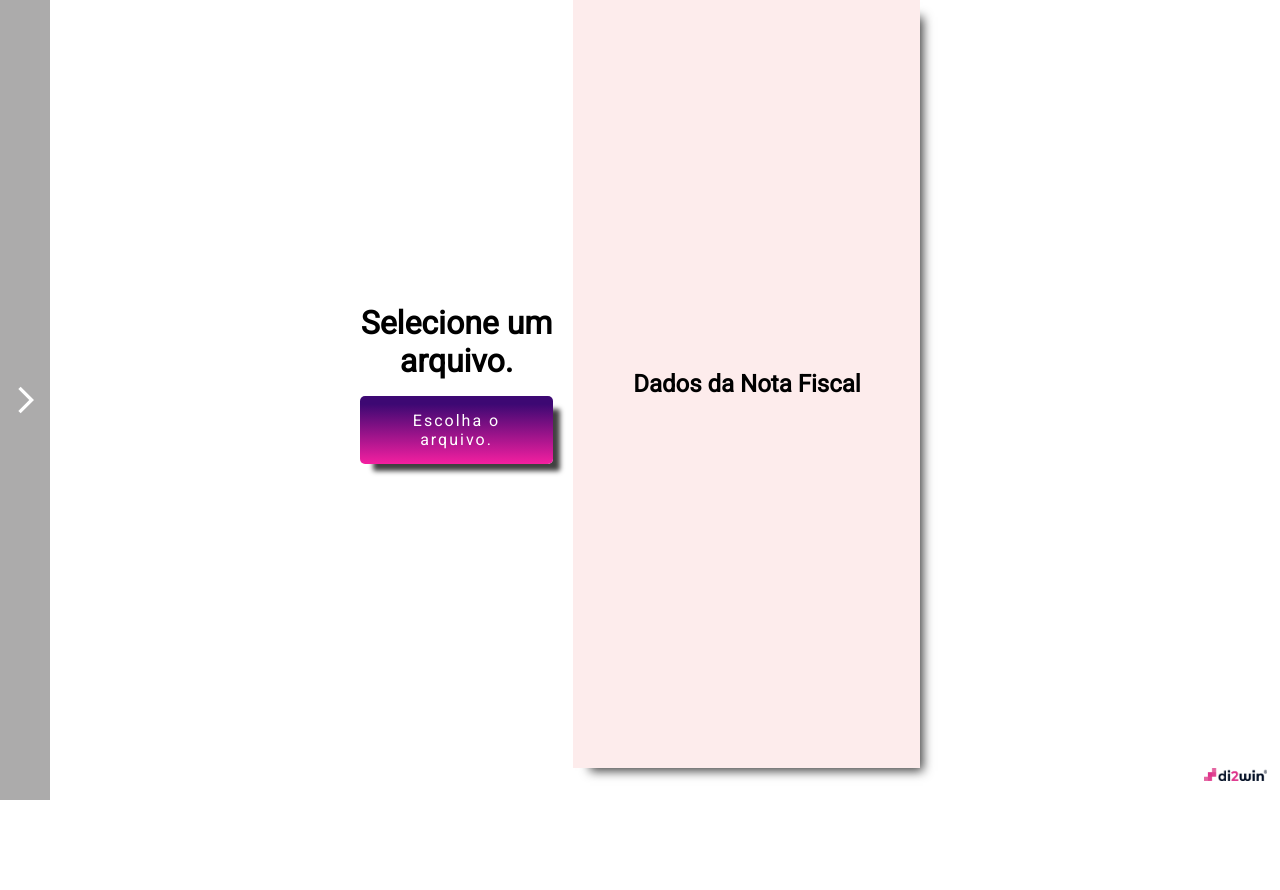
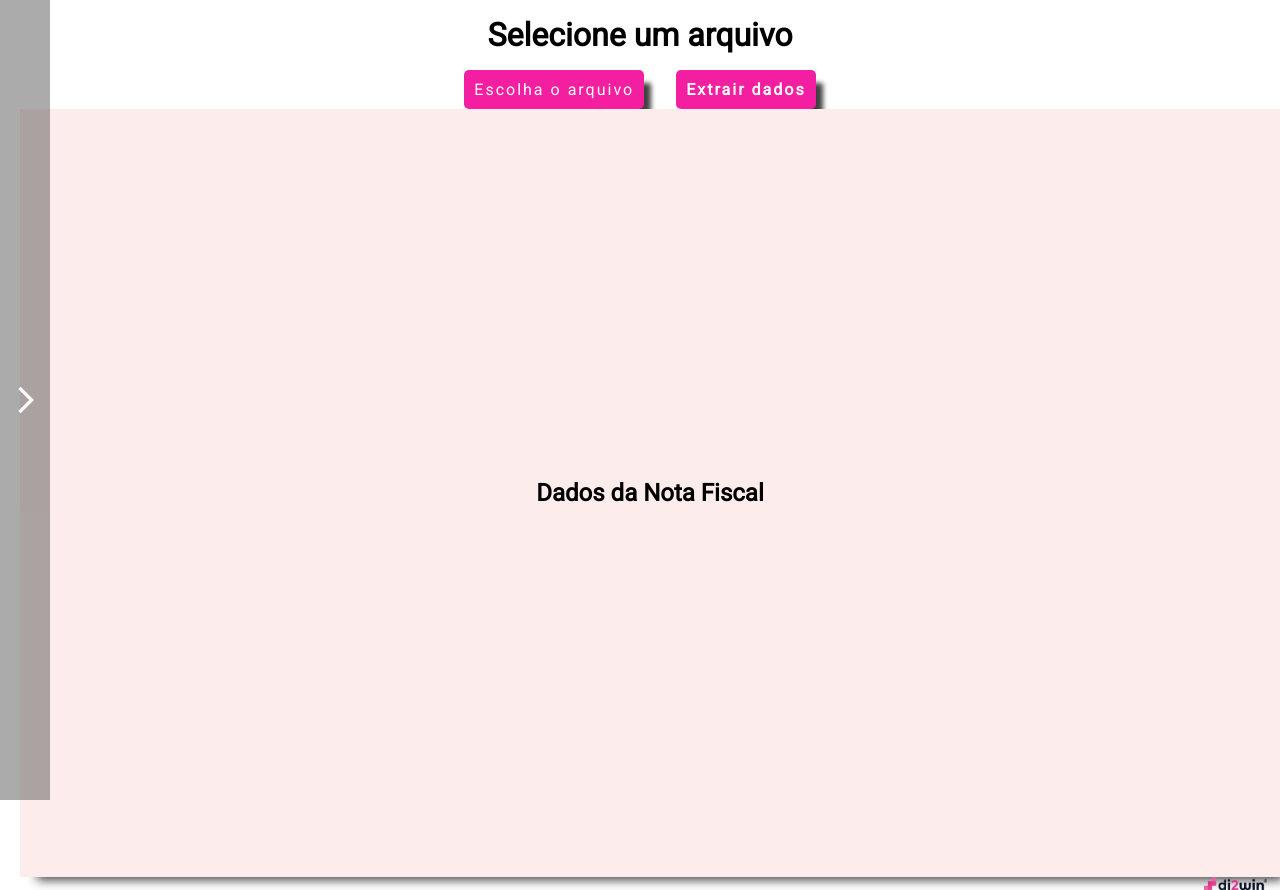
Before and after one commit to RachelDamasceno/Projeto-Integrador, a React (Create React App) app: page / in a window 1280 px wide. Before the commit the page ends 800 px from the top, so only its background shows below. Built offline with nearby package versions, Linux system fonts and the light colour scheme.

Commit message:
Inserindo o botão e o input no topo

```diff
--- a/src/App.css
+++ b/src/App.css
@@ -32,10 +32,10 @@
 
 /* ------------------------------------------- */
 .main {
-  display: flex;
+  /*display: flex;
   flex-direction: column;
   justify-content: center;
-  align-items: center;
+  align-items: center;*/
 }
 .home {
   height: 96vh;
@@ -54,6 +54,8 @@
 
 .upload-title {
   text-align: center;
+  font-size: 32px;
+  padding: 16px;
 }
 
 .extraction {
@@ -84,17 +86,12 @@
 .input-btn-label {
   text-align: center;
   border: none;
-  padding: 15px;
+  padding: 10px;
   cursor: pointer;
   border-radius: 5px;
   color: white;
   letter-spacing: 2px;
-  background: rgb(61, 8, 115);
-  background: linear-gradient(
-    180deg,
-    rgba(61, 8, 115, 1) 12%,
-    rgba(244, 31, 160, 1) 100%
-  );
+  background: rgba(244, 31, 160);
   box-shadow: 10px 10px 5px -3px rgba(0, 0, 0, 0.75);
 }
 
@@ -107,20 +104,15 @@
 
 .data-transfer-btn {
   font-weight: 600;
-  width: 50%;
+  font-size: 16px;
   text-align: center;
   border: none;
-  padding: 15px;
+  padding: 10px;
   cursor: pointer;
   border-radius: 5px;
   color: white;
   letter-spacing: 2px;
-  background: rgb(61, 8, 115);
-  background: linear-gradient(
-    180deg,
-    rgba(61, 8, 115, 1) 12%,
-    rgba(244, 31, 160, 1) 100%
-  );
+  background: rgba(244, 31, 160);
   box-shadow: 10px 10px 5px -3px rgba(0, 0, 0, 0.75);
 }
 
@@ -215,3 +207,10 @@ table {
     width: 80%;
   }
 }
+
+.btn-header {
+  display: flex;
+  gap: 32px;
+  align-items: center;
+  justify-content: center;
+}
--- a/src/pages/Home.js
+++ b/src/pages/Home.js
@@ -17,13 +17,23 @@ function Home() {
 
   return (
     <div className="main">
+
+      <section >
+        <h1 className="upload-title">Selecione um arquivo</h1>
+        <div className="btn-header">
+          <label className="input-btn-label" for="input-btn">
+            Escolha o arquivo
+          </label>
+          <input type="file" id="input-btn" onChange={handleFileChange} />
+          <button className="data-transfer-btn" onClick={mostrarTabela}>
+            Extrair dados
+          </button>
+        </div>
+      </section>
+
       <div className="home">
         <div className="main-upload">
-          <h1 className="upload-title">Selecione um arquivo.</h1>
-          <label className="input-btn-label" for="input-btn">
-            Escolha o arquivo.
-          </label>
-          <input type="file" id="input-btn" onChange={handleFileChange} />
+
           {selectedFile && (
             <div className="doc-preview">
               <h2>Preview do documento.</h2>
@@ -32,11 +42,6 @@ function Home() {
                 alt="Preview"
                 className="image-preview"
               />
-              <div className="div-transfer-btn">
-                <button className="data-transfer-btn" onClick={mostrarTabela}>
-                  Extrair dados
-                </button>
-              </div>
             </div>
           )}
         </div>
@@ -46,6 +51,7 @@ function Home() {
           </div>
         </div>
       </div>
+
       <Footer />
     </div>
   );
```
